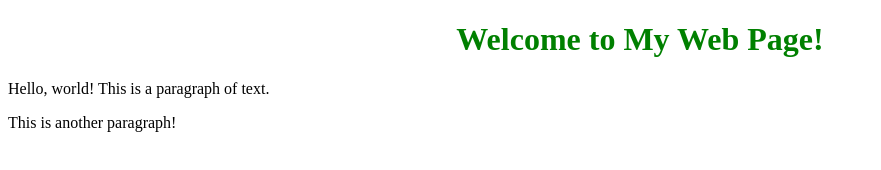
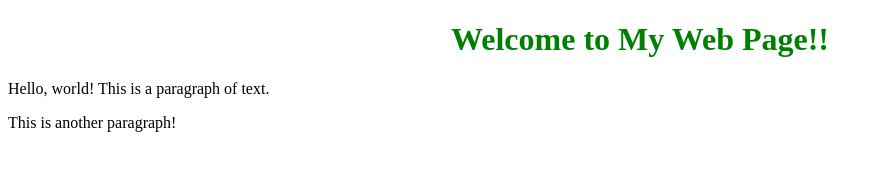
Before and after one commit to desertcode82/my-project, a plain HTML site: page index.html in a window 1280 px wide. Shown: the whole page, without its empty margins (0-881 px from the left). Drawn offline with Linux system fonts and the light colour scheme.

```diff
--- a/index.html
+++ b/index.html
@@ -5,7 +5,7 @@
         <link rel="stylesheet" href="styles.css">
     </head>
     <body>
-        <h1>Welcome to My Web Page!</h1>
+        <h1>Welcome to My Web Page!!</h1>
         <p>Hello, world! This is a paragraph of text.</p>
         <p>This is another paragraph!</p>
     </body>
```
